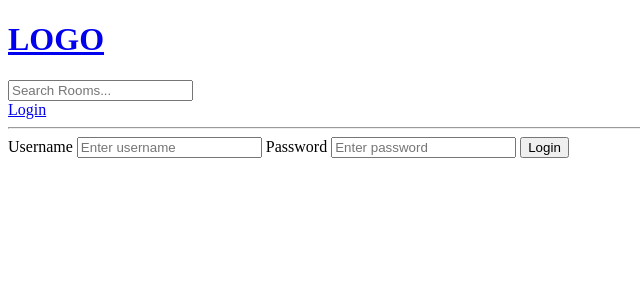
After one commit to PaulRamchandani7/studybud, a Django app: page /login/ in a window 1280 px wide. The commit adds this page. Shown: the top 300 px of the page, without its empty margins (0-640 px from the left). Run offline with Django 5.2, Linux system fonts and the light colour scheme.

Commit message:
2:22:27- User Login

```diff
--- /dev/null
+++ b/base/templates/base/login_register.html
@@ -0,0 +1,23 @@
+{% extends 'main.html' %}
+
+
+{% block content%}
+
+<div>
+ <form method="POST" action="">
+    {% csrf_token %}
+
+    <label>Username</label>
+    <input type="text" name="username" placeholder="Enter username"/>
+
+    <label>Password</label>
+    <input type="password" name="password" placeholder="Enter password"/>
+
+    <input type="submit" value="Login"/>
+ </form>
+
+</div>
+
+
+
+{% endblock content %}
--- a/base/urls.py
+++ b/base/urls.py
@@ -2,6 +2,7 @@ from django.urls import path
 from . import views
 
 urlpatterns = [
+    path('login/',views.loginPage, name="login"),
 
     path('', views.home, name='home'),
     path('room/<str:pk>/', views.room, name='room'),
--- a/base/views.py
+++ b/base/views.py
@@ -1,5 +1,6 @@
 from django.shortcuts import render, redirect
 from django.db.models import Q
+from django.contrib.auth.models import User
 from .models import Room, Topic
 from .forms import RoomForm
 
@@ -10,6 +11,17 @@ from .forms import RoomForm
 #     {'id':2,'name':'Design with me!'},
 #     {'id':3,'name':'Frontend developers'},
 # ]
+
+def loginPage(request):
+    if request.method == 'POST':
+        username = request.POST.get('username')
+        password = request.POST.get('password')
+
+
+    context = {}
+    return render(request, 'base/login_register.html', context)
+
+
 
 def home(request):
     q = request.GET.get('q') if request.GET.get('q') != None else ''
--- a/templates/navbar.html
+++ b/templates/navbar.html
@@ -2,7 +2,12 @@
     <h1>LOGO</h1>
 </a>
 
+
+
 <form method="GET" action="{% url 'home' %}">
     <input type="text" name="q" placeholder="Search Rooms..." />
+</form>
+
+<a href="{% url 'login' %}">Login</a>
 
 <hr>
```
Also changed, not shown: db.sqlite3.
